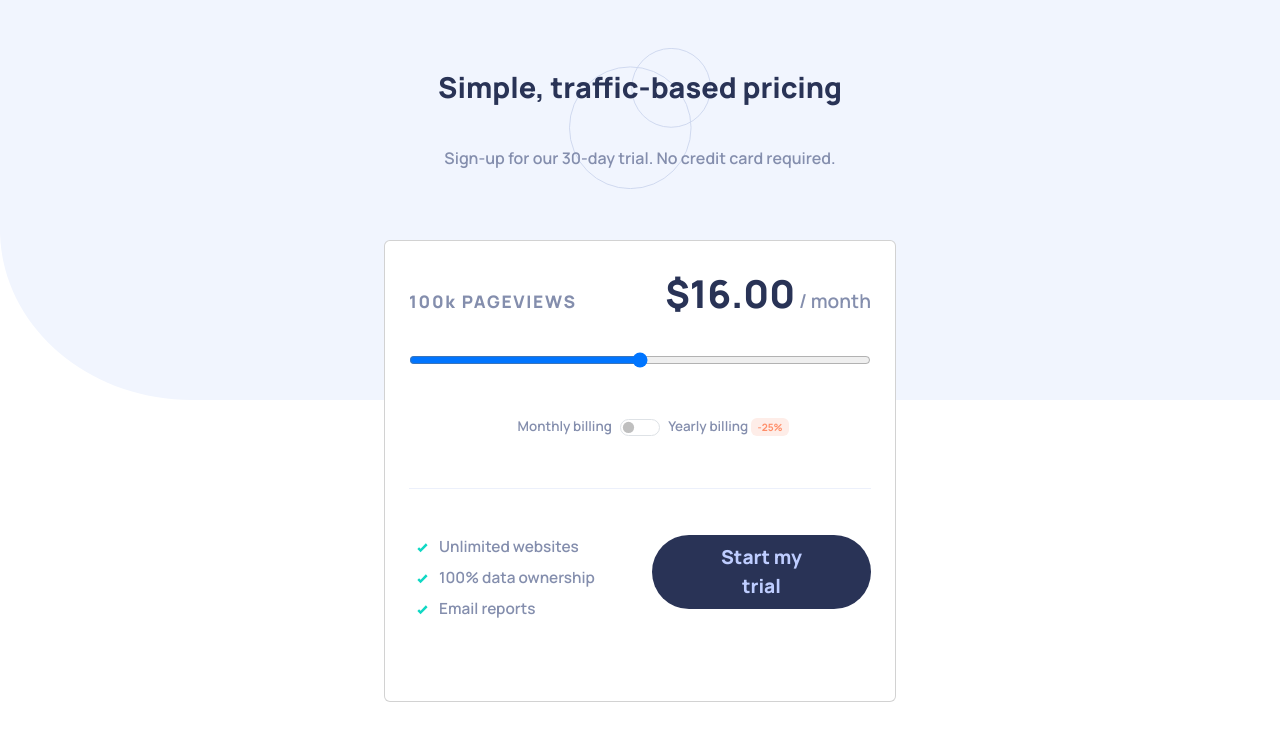
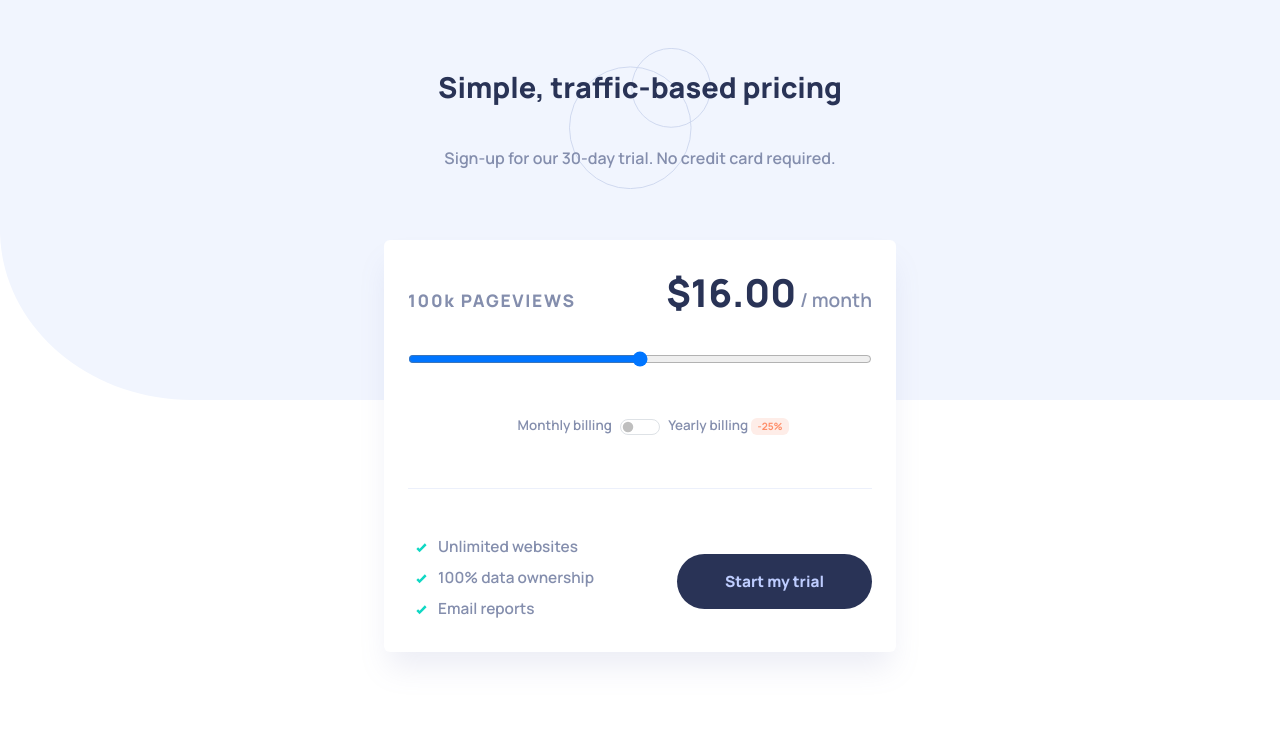
Before and after one commit to jazdmiller/interactive-pricing-component, a React (Create React App) app: page / in a window 1280 px wide. Shown: the top 740 px of the page. Built offline with nearby package versions, Linux system fonts and the light colour scheme.

Commit message:
add box shadow and remove border from card componen t

```diff
--- a/src/App.css
+++ b/src/App.css
@@ -61,6 +61,9 @@ html, body{
   font-family: 'Manrope', sans-serif;
   font-weight: 600;
   margin-top: -160px;
+  border: none;
+
+box-shadow: 0px 20px 30px -5px rgba(127, 137, 185, 0.15);
 }
 
 #pageviews{
@@ -102,9 +105,7 @@ html, body{
   font-weight: 800;
 }
 
-.start-btn{
-  margin-bottom: 10%;
-}
+
 
 
 /* ****** MEDIA QUERIES ******** */
@@ -144,6 +145,10 @@ html, body{
     font-size: 1em;
     margin-bottom: 10%;
   }
+
+  .start-btn{
+    margin-bottom: 10%;
+  }
 }
 
 @media screen and (min-width: 768px){
@@ -167,6 +172,15 @@ html, body{
 
   #list-text{
     font-size: .8em;
+    margin-bottom: 0;
+  }
+
+  .start-btn button{
+    font-size: .8em;
+  }
+
+  .start-btn{
+    margin-bottom: 0;
   }
 
 }
--- a/src/components/Card.js
+++ b/src/components/Card.js
@@ -34,8 +34,8 @@ function Card() {
                         <div className='mb-2'><span className='mx-2'><img className="check-icon" src={IconCheck} /></span> 100% data ownership</div>
                         <div className='mb-2'><span className='mx-2'><img className="check-icon" src={IconCheck} /></span> Email reports</div>
                     </div>
-                    <div className='col-12 col-md-6 text-center text-md-end start-btn'>
-                        <button className='px-5 py-2'>Start my trial</button>
+                    <div className='col-12 col-md-6 text-center my-md-auto text-md-end start-btn'>
+                        <button className='px-5 px-md-4 px-lg-5 py-2 py-md-3'>Start my trial</button>
                     </div>
                 </div>
 
```
